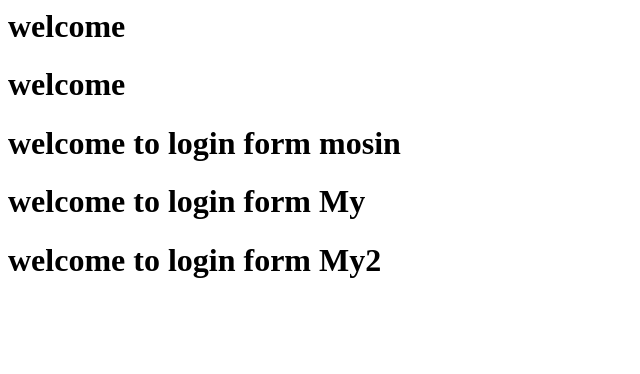
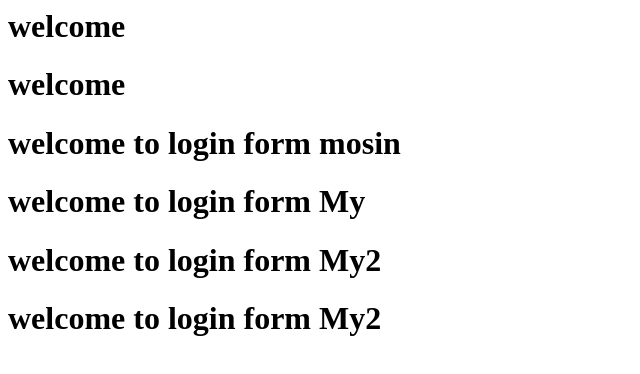
Before and after one commit to mosinsheikhh/MyApp, a plain HTML site: page index.html in a window 1280 px wide. Shown: the whole page, without its empty margins (0-640 px from the left). Drawn offline with Linux system fonts and the light colour scheme.

Commit message:
last commit

```diff
--- a/index.html
+++ b/index.html
@@ -5,5 +5,6 @@
 <h1>welcome to login form mosin</h1>
 <h1>welcome to login form My</h1>
 <h1>welcome to login form My2</h1>
+<h1>welcome to login form My2</h1>
 </body>
 </html>
```
